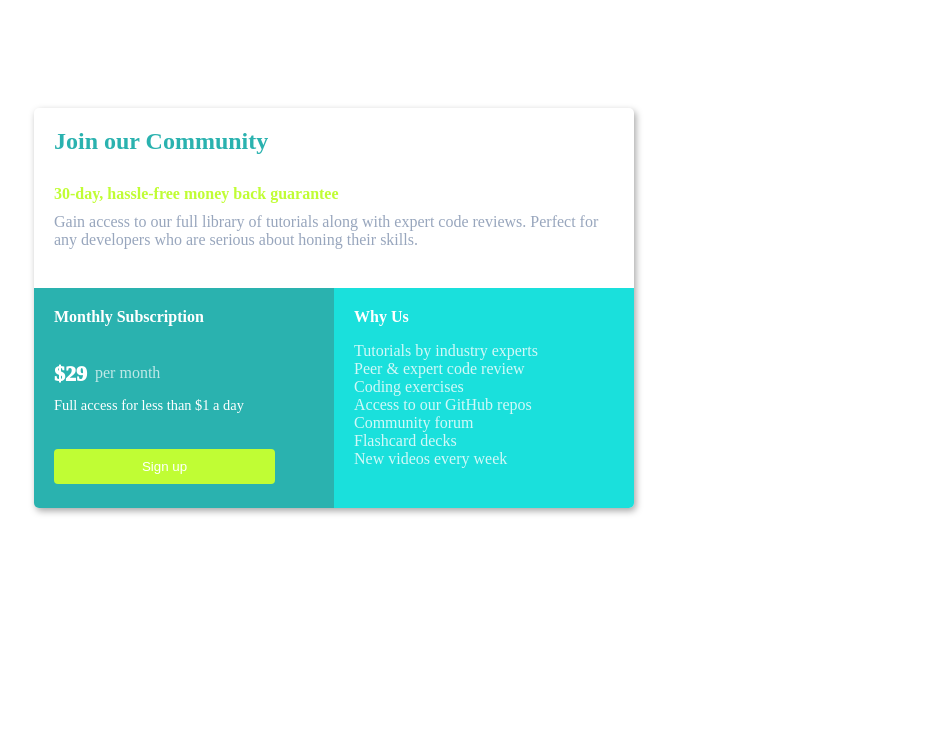
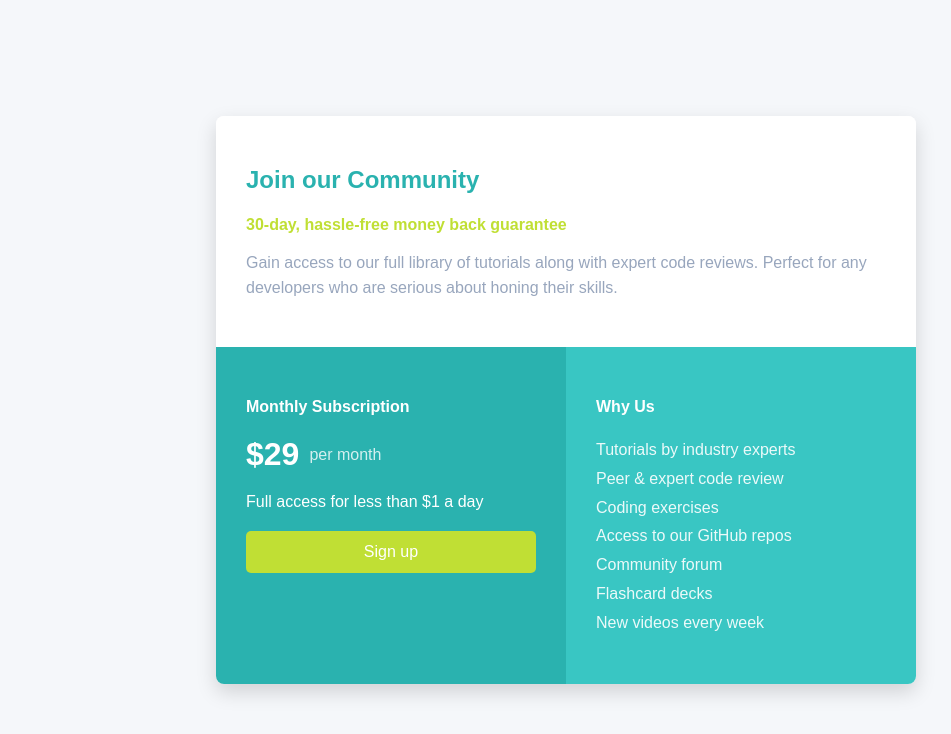
Before and after one commit to Ashu-911N/single-price-grid-component-master, a plain HTML site: page single-price-grid-component-master/index.html in a window 1280 px wide. Shown: the whole page, without its empty margins (74-1025 px from the left). Drawn offline with Linux system fonts and the light colour scheme.

Commit message:
impove(1)

```diff
--- a/single-price-grid-component-master/style.css
+++ b/single-price-grid-component-master/style.css
@@ -1,120 +1,142 @@
 html {
-    box-sizing: border-box;
-    font-family: karla;
-    font-size: 16px;
+  box-sizing: border-box;
+  font-family: 'Karla', sans-serif;
+  font-size: 16px;
+  background-color: #f5f7fa;
 }
 
-body{
-    padding:100px;
+*, *::before, *::after {
+  box-sizing: inherit;
 }
 
-h2, h4,p{
-    margin:0;
+body {
+  display: flex;
+  justify-content: center;
+  align-items: center;
+  min-height: 100vh;
+  margin: 0;
+  padding: 20px;
 }
 
-
-*, *::before, *::after {
-    box-sizing: inherit;
+/* Card Container */
+#card {
+  max-width: 700px;
+  background: white;
+  border-radius: 8px;
+  box-shadow: 0px 8px 20px rgba(0, 0, 0, 0.15);
+  overflow: hidden;
 }
 
-#card {
-    width: 600px;
-    height: 400px;
-    box-shadow: 2px 3px 7px 0px rgba(0,0,0, 0.35);
-    border-radius: 5px;
-    overflow: hidden;
-
+/* Top Section */
+#top-section {
+  padding: 30px;
+  background-color: #ffffff;
 }
 
-#top-section {
-    width: 100%;
-    height: 45%;
-    padding: 20px;
-
+#top-section h2 {
+  color: hsl(179, 62%, 43%);
+  margin-bottom: 15px;
 }
 
-#bottom-section {
-    width: 100%;
-    height: 65%;
-    color: white;
-
-    /* ✅ Better layout control */
-    display: flex;
+#top-section h4 {
+  color: hsl(71, 73%, 54%);
+  margin-bottom: 10px;
 }
 
-#bottom-left-section, #bottom-right-section {
-    width: 50%;
-    height: 100%;
-    padding: 20px;
+#top-section p {
+  color: hsl(218, 22%, 67%);
+  line-height: 1.6;
 }
 
-#bottom-left-section {
-    background-color:  hsl(179, 62%, 43%);
+/* Bottom Section (flex layout) */
+#bottom-section {
+  display: flex;
+  flex-wrap: wrap;
+  color: white;
 }
 
-#bottom-right-section {
-    background-color:  hsla(179, 79%, 49%, 1.00);
+/* Left Side */
+#bottom-left-section {
+  background-color: hsl(179, 62%, 43%);
+  flex: 1 1 300px;
+  padding: 30px;
 }
 
-
-#top-section h2{
-    color: #2ab2af;
-    margin-bottom: 30px;
+#bottom-left-section h4 {
+  margin-bottom: 20px;
 }
 
-#top-section h4{
-    color: #c0fd34;
-    padding-bottom:10px;
+#price-container {
+  display: flex;
+  align-items: center;
+  margin-bottom: 10px;
 }
 
-#top-section p{
-    color: #98a6bd;
+#price {
+  font-size: 2rem;
+  font-weight: 700;
 }
 
-button{
-    color: white;
-    background-color: #c0fd34;
-    border: none;
-    padding: 10px;
-    width: 85%;
-    border-radius: 4px;
+#price-frequency {
+  margin-left: 10px;
+  opacity: 0.8;
 }
 
-button:hover{
-    curser: pointer;
-    background-color: #b4ff06ff;
-    transform: scale(1.02);
+#bottom-left-section p {
+  margin: 20px 0;
 }
 
-#price{
-    font-size: 22px;
-    font-weight: 1000;
-}
-#bottom-left-section h4{
-    margin-bottom: 35px;
-
+button {
+  color: white;
+  background-color: hsl(71, 73%, 54%);
+  border: none;
+  padding: 12px;
+  width: 100%;
+  font-size: 1rem;
+  border-radius: 5px;
+  transition: all 0.3s ease;
 }
 
-#bottom-left-section p{
-    font-size: 0.9rem;
-    margin-bottom: 35px;
+button:hover {
+  cursor: pointer;
+  background-color: hsl(71, 73%, 60%);
+  transform: scale(1.03);
 }
 
-#price-frequency, #price{
-    display: inline-block;
-    margin-bottom: 10px;
+/* Right Side */
+#bottom-right-section {
+  background-color: hsl(179, 55%, 50%);
+  flex: 1 1 300px;
+  padding: 30px;
 }
 
-#price-frequency{
-    position:relative;
-    top: -3px;
-    opacity: 0.7;
-    margin-left: 4px;
+#bottom-right-section h4 {
+  margin-bottom: 20px;
 }
 
-ul{
-    padding: 0;
-    list-style: none;
-    font-size: 1rem;
-    opacity:0.8;
+ul {
+  list-style: none;
+  padding: 0;
+  line-height: 1.8;
+  opacity: 0.9;
 }
+
+/* Responsive Design */
+@media (max-width: 700px) {
+  body {
+    padding: 10px;
+  }
+
+  #card {
+    width: 100%;
+  }
+
+  #bottom-section {
+    flex-direction: column;
+  }
+
+  #bottom-left-section,
+  #bottom-right-section {
+    width: 100%;
+  }
+}
```
Also changed, not shown: 1 other file.
